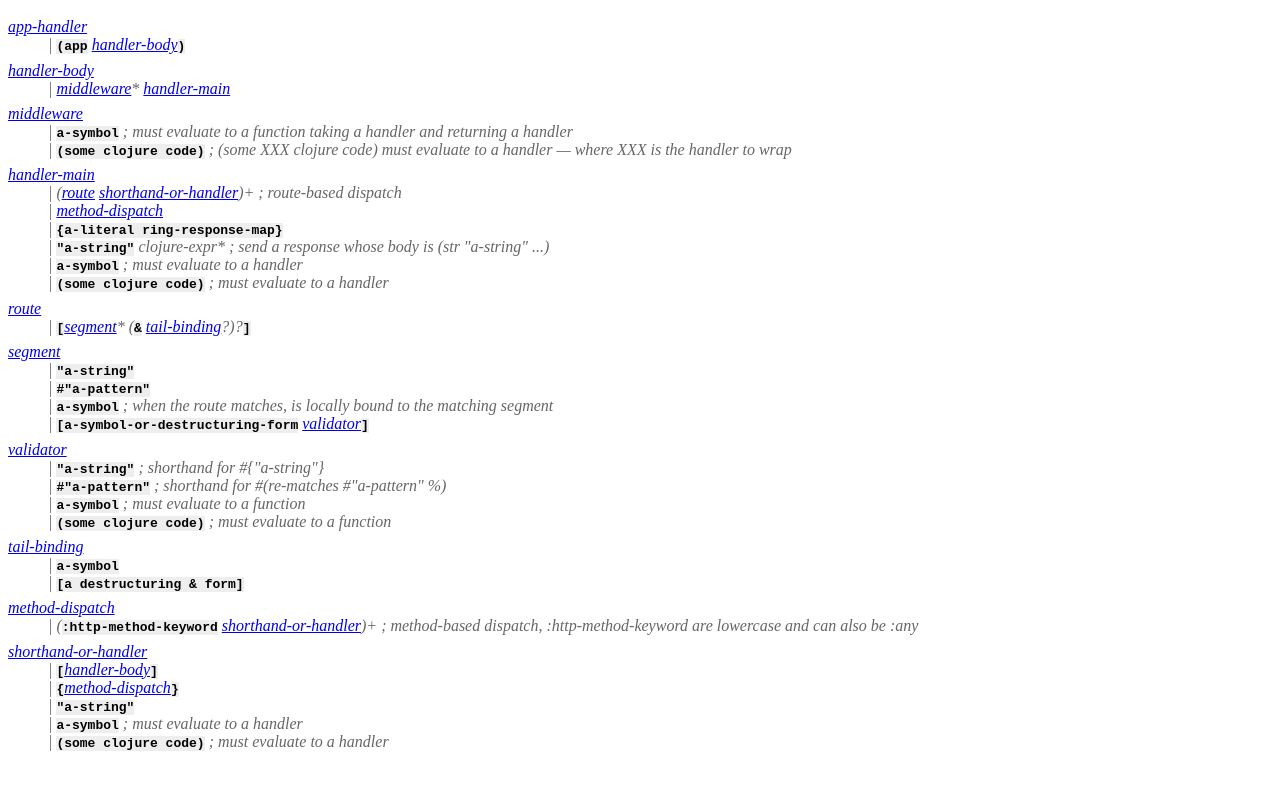
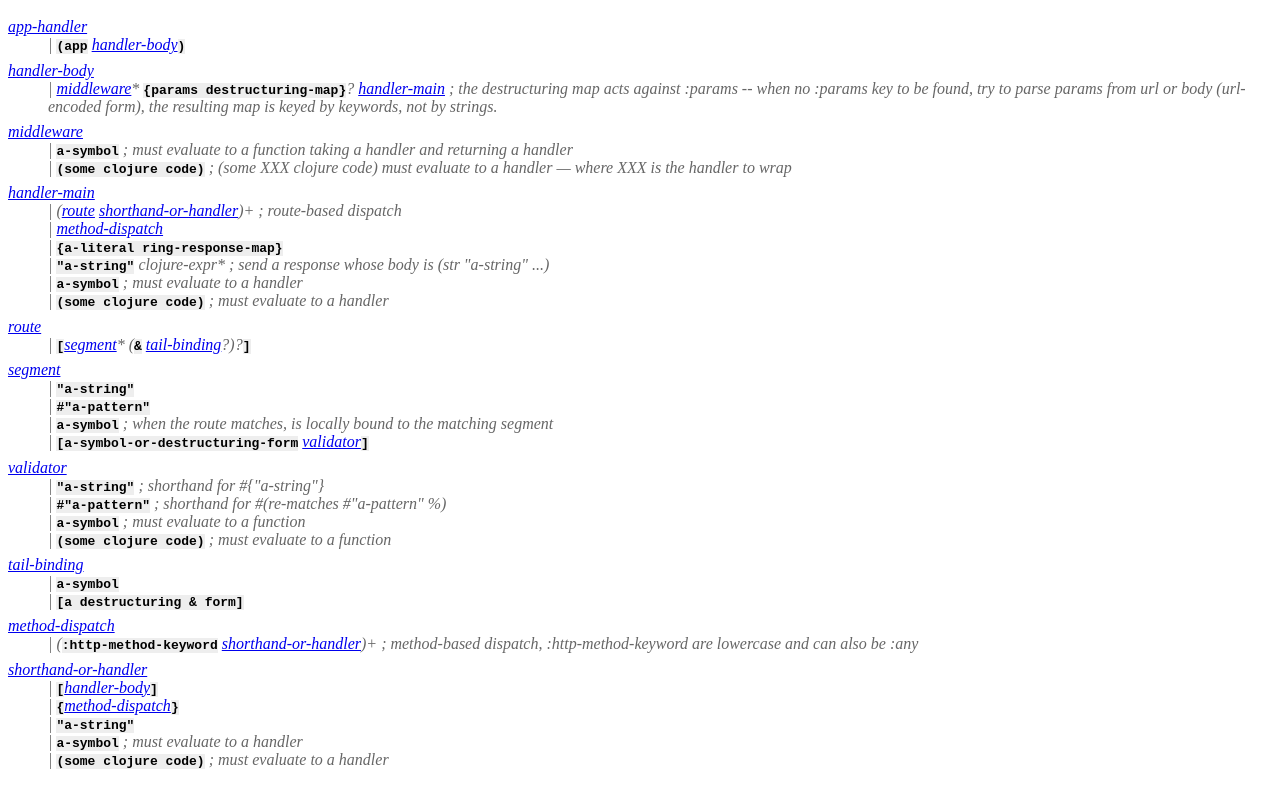
Before and after one commit to cgrand/moustache, a plain HTML site: page syntax.html in a window 1280 px wide. Shown: the part 48-833 px from the top of the page. Drawn offline with Linux system fonts and the light colour scheme.

Commit message:
Add params destrucring shorthand -- thanks to Stefan Tilkov for pointing out this missing feature.

```diff
--- a/syntax.html
+++ b/syntax.html
@@ -17,7 +17,7 @@
 	<dd><code>(app</code> <a href="#handler-body">handler-body</a><code>)</code></dd>
 
 <dt id="handler-body"><a href="#handler-body">handler-body</a></dt>
-	<dd><a href="#middleware">middleware</a>* <a href="#handler-main">handler-main</a></dd>
+	<dd><a href="#middleware">middleware</a>* <code>{params destructuring-map}</code>? <a href="#handler-main">handler-main</a> ; the destructuring map acts against :params -- when no :params key to be found, try to parse params from url or body (url-encoded form), the resulting map is keyed by keywords, not by strings.</dd>
 
 <dt id="middleware"><a href="#middleware">middleware</a></dt>
     <dd><code>a-symbol</code> ; must evaluate to a function taking a handler and returning a handler</dd>
```
Also changed, not shown: 1 other file.
